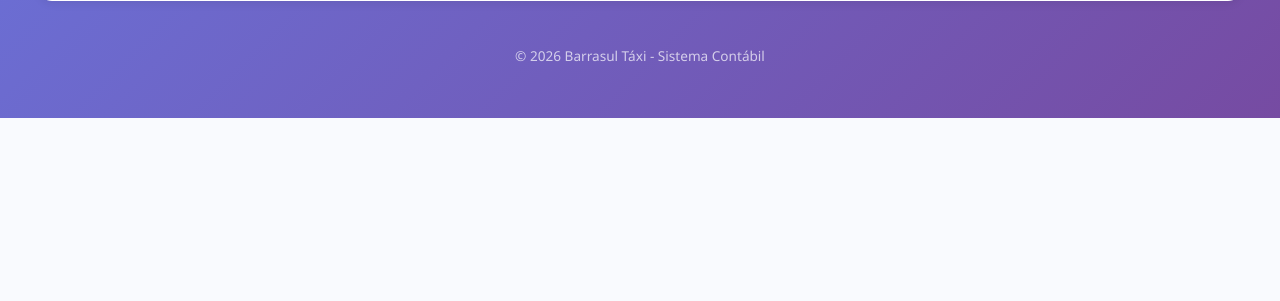
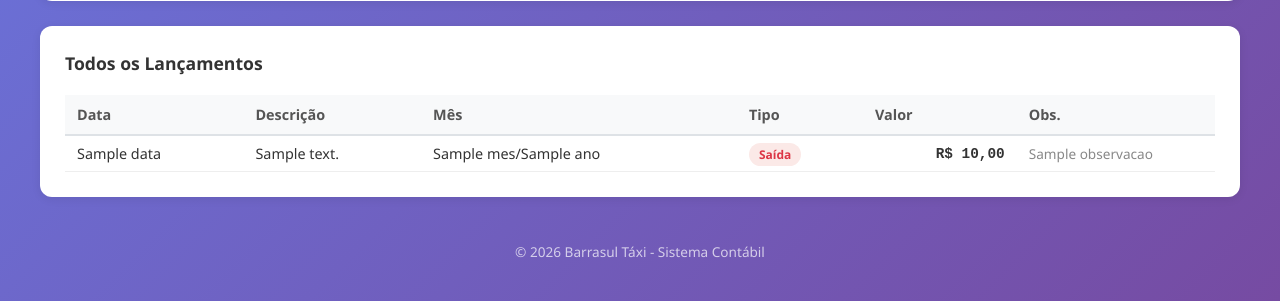
Before and after one commit to luizaugusto2006/ContabilBS, a Flask app: template templates/relatorio.html in a window 1280 px wide. Shown: the part 682-983 px from the top of the page. Before the commit the page ends 800 px from the top, so only its background shows below. Run offline with Flask 3, Linux system fonts and the light colour scheme; the template is opened without the code that fills it: most values are stand-ins (such as "Sample title", 1, 10 or a date in 2020).

Commit message:
Add 'Todos os Lancamentos' table to Relatorios page

```diff
--- a/app.py
+++ b/app.py
@@ -506,13 +506,21 @@ def relatorio():
     total_geral_saidas = sum(m['total_saidas'] for m in dados_meses)
     saldo_geral = total_geral_entradas - total_geral_saidas
     tem_mes_aberto = any(not m['fechado'] for m in dados_meses)
+
+    cursor.execute(
+        "SELECT l.*, m.mes, m.ano FROM lancamentos l "
+        "JOIN meses m ON l.mes_id = m.id ORDER BY l.data DESC, l.id DESC"
+    )
+    todos_lancamentos = cursor.fetchall()
+
     conn.close()
     return render_template('relatorio.html',
                          dados_meses=dados_meses,
                          total_geral_entradas=total_geral_entradas,
                          total_geral_saidas=total_geral_saidas,
                          saldo_geral=saldo_geral,
-                         tem_mes_aberto=tem_mes_aberto)
+                         tem_mes_aberto=tem_mes_aberto,
+                         todos_lancamentos=todos_lancamentos)
 
 @app.route('/dados-grafico')
 @login_required
--- a/templates/relatorio.html
+++ b/templates/relatorio.html
@@ -76,6 +76,46 @@
     <a href="{{ url_for('novo_mes') }}" class="btn btn-primary">Iniciar Novo Mês</a>
 </div>
 {% endif %}
+
+<div class="card table-card">
+    <h3>Todos os Lançamentos</h3>
+    {% if todos_lancamentos %}
+    <div class="table-wrapper">
+        <table class="table">
+            <thead>
+                <tr>
+                    <th>Data</th>
+                    <th>Descrição</th>
+                    <th>Mês</th>
+                    <th>Tipo</th>
+                    <th>Valor</th>
+                    <th>Obs.</th>
+                </tr>
+            </thead>
+            <tbody>
+                {% for l in todos_lancamentos %}
+                <tr class="row-{{ l.tipo }}">
+                    <td>{{ l.data | data_br }}</td>
+                    <td>{{ l.descricao }}</td>
+                    <td>{{ l.mes }}/{{ l.ano }}</td>
+                    <td>
+                        {% if l.tipo == 'entrada' %}
+                            <span class="badge badge-entrada">Entrada</span>
+                        {% else %}
+                            <span class="badge badge-saida">Saída</span>
+                        {% endif %}
+                    </td>
+                    <td class="valor">{{ l.valor | brl }}</td>
+                    <td class="obs-cell">{{ l.observacao[:30] if l.observacao else '' }}</td>
+                </tr>
+                {% endfor %}
+            </tbody>
+        </table>
+    </div>
+    {% else %}
+    <p class="empty-msg">Nenhum lançamento registrado.</p>
+    {% endif %}
+</div>
 {% endblock %}
 
 {% block scripts_extra %}
```
